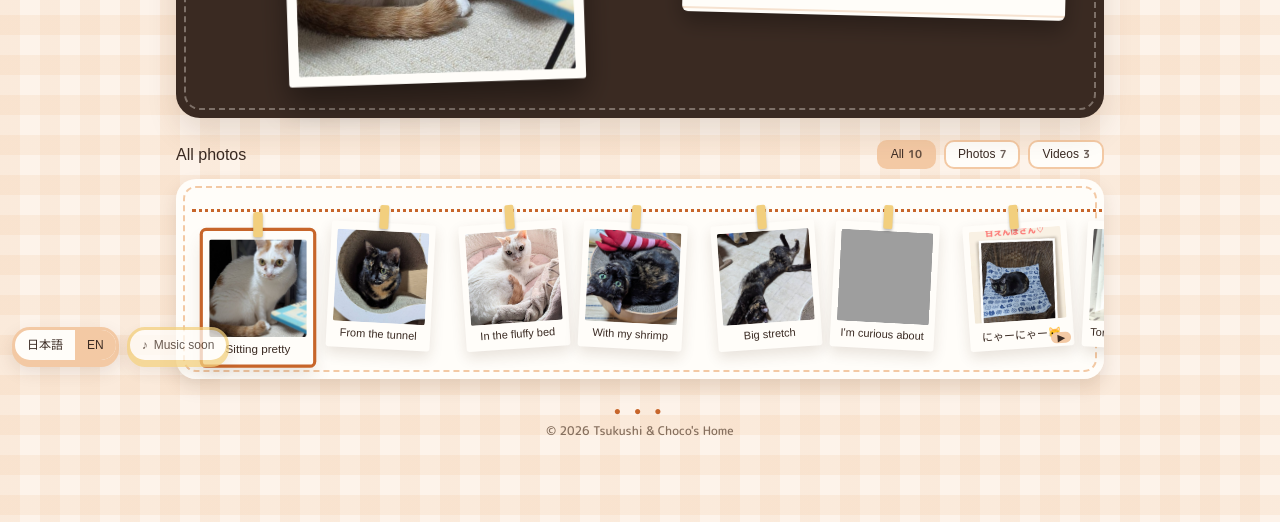
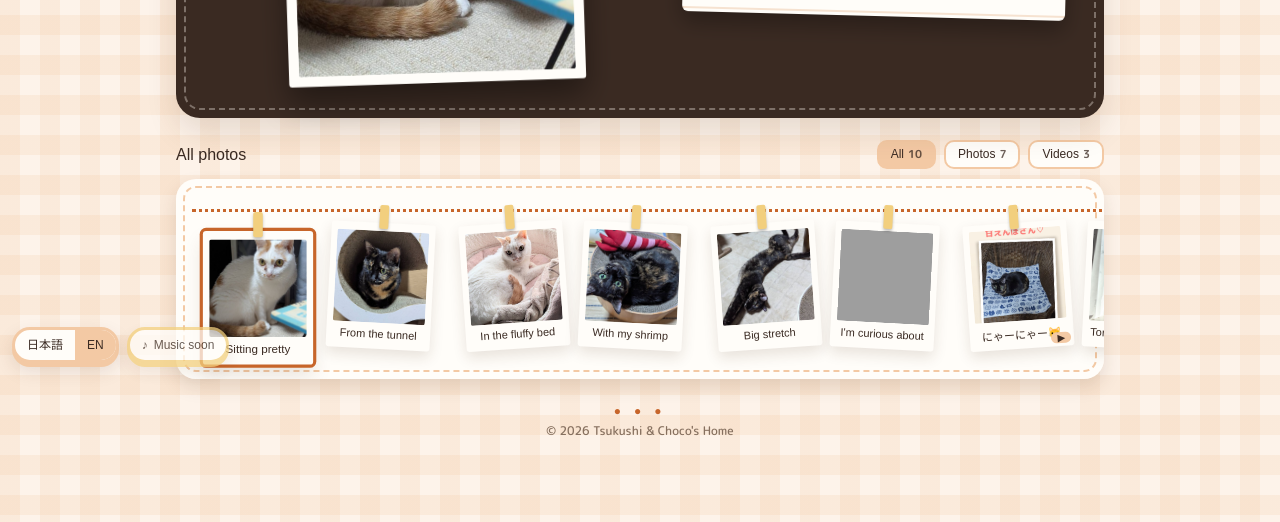
Before and after one commit to tsuku-choco-cat/tsukuchoco, a plain HTML site: page album.html in a window 1280 px wide. Shown: the part 425-947 px from the top of the page. Drawn offline with Linux system fonts and the light colour scheme; no server answers; grey boxes are pictures that could not be loaded; a web font is replaced by a local one.

Commit message:
アルバムの5・8枚目を正方形寄りの写真に差し替え

```diff
--- a/album.html
+++ b/album.html
@@ -77,7 +77,7 @@ const items = [
     caption: { ja: "エビといっしょ", en: "With my shrimp" },
     note: { ja: "つくし：爪とぎボウルにすっぽり。エビのおもちゃといっしょに、上目づかい。", en: "Tsukushi: snug in the scratcher bowl with her shrimp toy, looking up." },
     alt: { ja: "爪とぎボウルの中でエビのおもちゃと寝ころぶつくし", en: "Tsukushi lying in a scratcher bowl next to a shrimp toy" } },
-  { type: "photo", src: "images/tsukushi-stretch.jpg",
+  { type: "photo", src: "images/tsukushi-stretch_sq.jpg",
     caption: { ja: "のびーん", en: "Big stretch" },
     note: { ja: "つくし：床の上で、おもいっきりのびのび。これが噂のPUMAつくし。", en: "Tsukushi: stretching out as far as she can on the floor. Behold, the rumored PUMA Tsukushi." },
     alt: { ja: "床の上で体をのばすつくし", en: "Tsukushi stretching out on the floor" } },
@@ -87,7 +87,7 @@ const items = [
   { type: "video", src: "images/tsukushi_amae_v13.mp4", poster: "images/tsukushi_amae_thumbnail_v10.jpg",
   caption: { ja: "にゃーにゃー🐱" },
   note: { ja: "つくし：\nいつにも増して、甘えんぼうなつくちゃん🐱\nおかーしゃんは胸熱で泣いてしまったよ🥹" } },
-  { type: "photo", src: "images/tsukushi-bekko.jpg",
+  { type: "photo", src: "images/tsukushi-bekko_sq.jpg",
     caption: { ja: "べっ甲色の輝き✨", en: "Tortoiseshell glow✨" },
     note: { ja: "つくし：窓辺で陽の光を浴びてキラキラ輝いています🐱サビ猫の魅力全開にゃ👍🏻✨", en: "Tsukushi: basking in the sunlight by the window and sparkling away🐱 Tortoiseshell charm in full bloom👍🏻✨" },
     alt: { ja: "窓辺で陽の光を浴びるサビ猫のつくし", en: "Tsukushi, a tortoiseshell cat, basking in the sunlight by the window" } }, { type: "video", src: "images/tsukushi_song.mp4", poster: "images/tsukushi_song_poster.jpg", caption: { ja: "私はサビ猫つくしです♪", en: "I'm Tsukushi the Tortoiseshell Cat♪" }, note: { ja: "つくし：お友達のchokoさんが作ってくれた、つくしのテーマソングです。だんだんくせになって、気づいたら口ずさんじゃうかも(笑)", en: "Tsukushi: A theme song for Tsukushi, made by our friend choko. It's so catchy, you'll catch yourself humming it before you know it (lol)" }, alt: { ja: "つくしのテーマソングの動画", en: "Video of Tsukushi's theme song" } },
```
